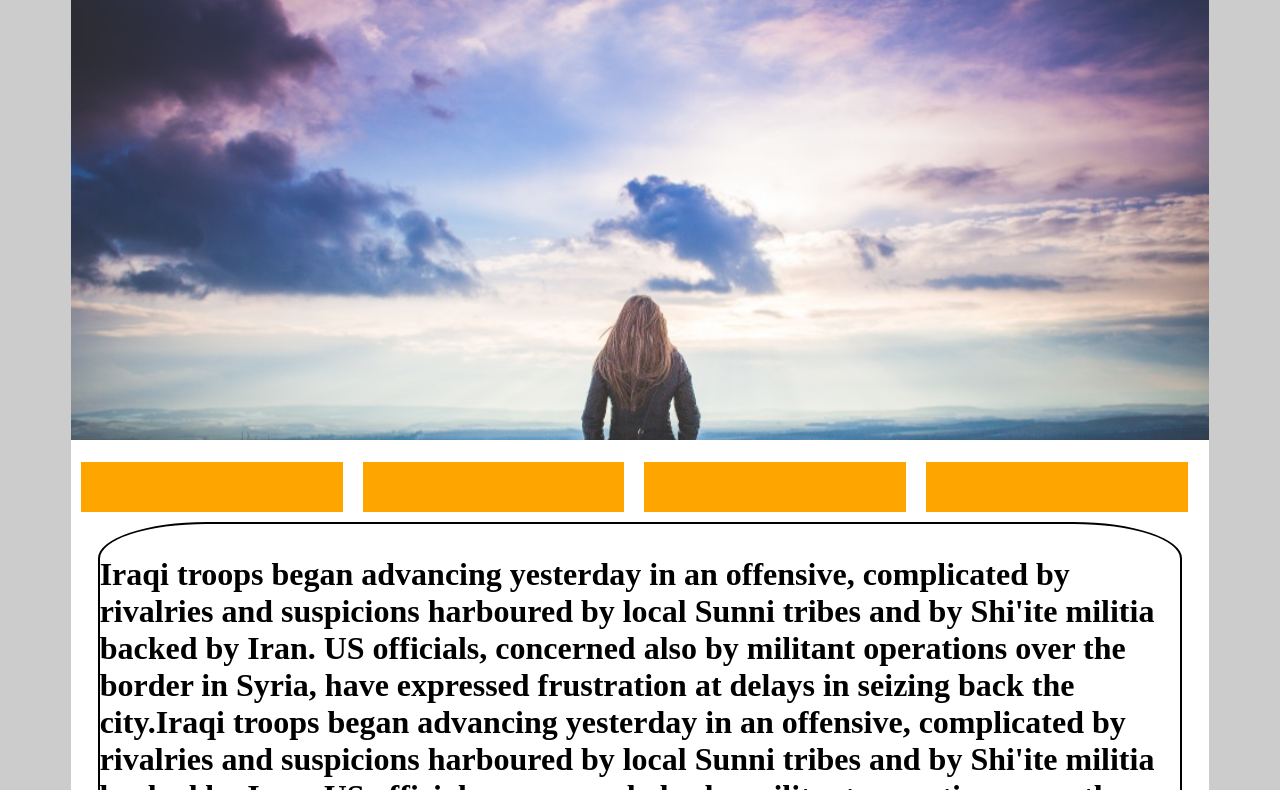
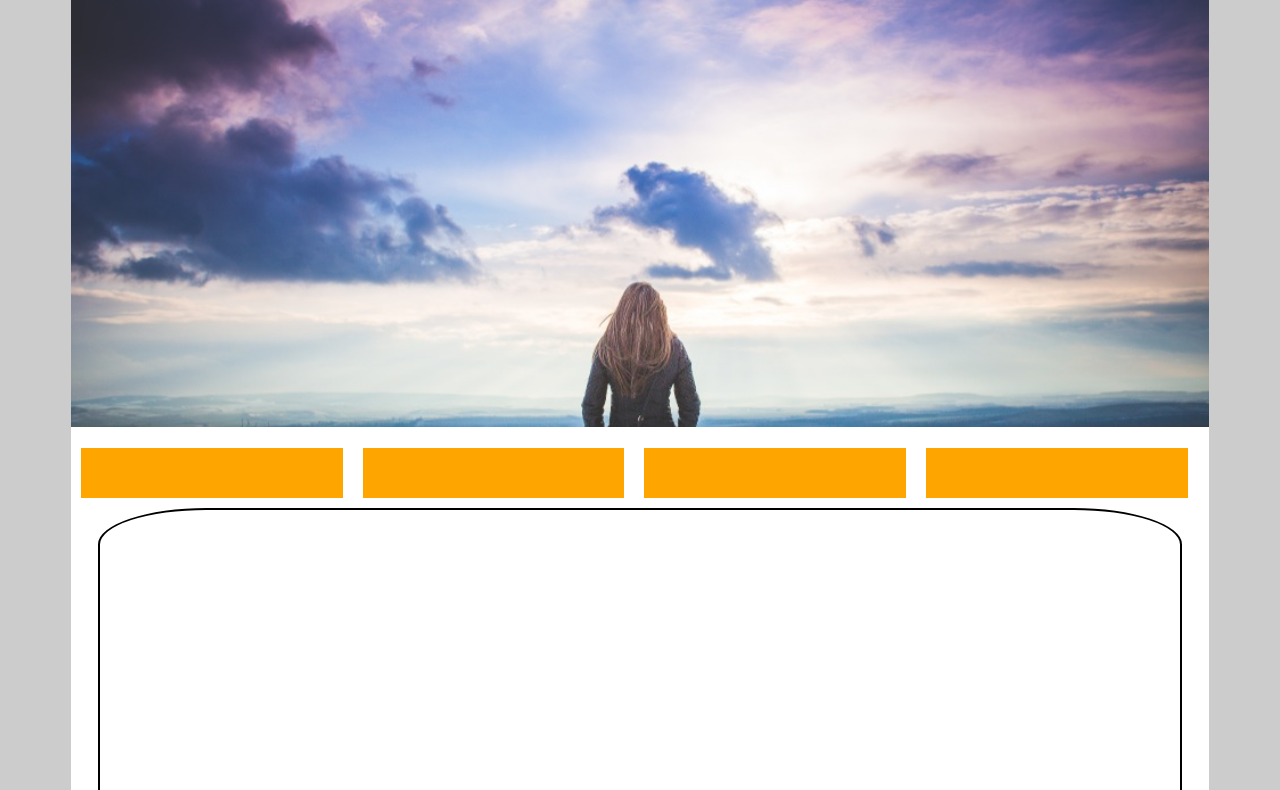
Before and after one commit to minori123/gittest, a plain HTML site: page index.html in a window 1280 px wide. Shown: the part 81-871 px from the top of the page. Drawn offline with Linux system fonts and the light colour scheme.

Commit message:
color white

```diff
--- a/style.css
+++ b/style.css
@@ -24,7 +24,12 @@ body{
 	height: 500px;
 	background-image: url(./img/bg1.jpg);
 	background-size: cover;
+	margin: 0;
 	//visibility: hidden;
+}
+
+h1{
+	color: #fff;
 }
 
 .boxes{
```
